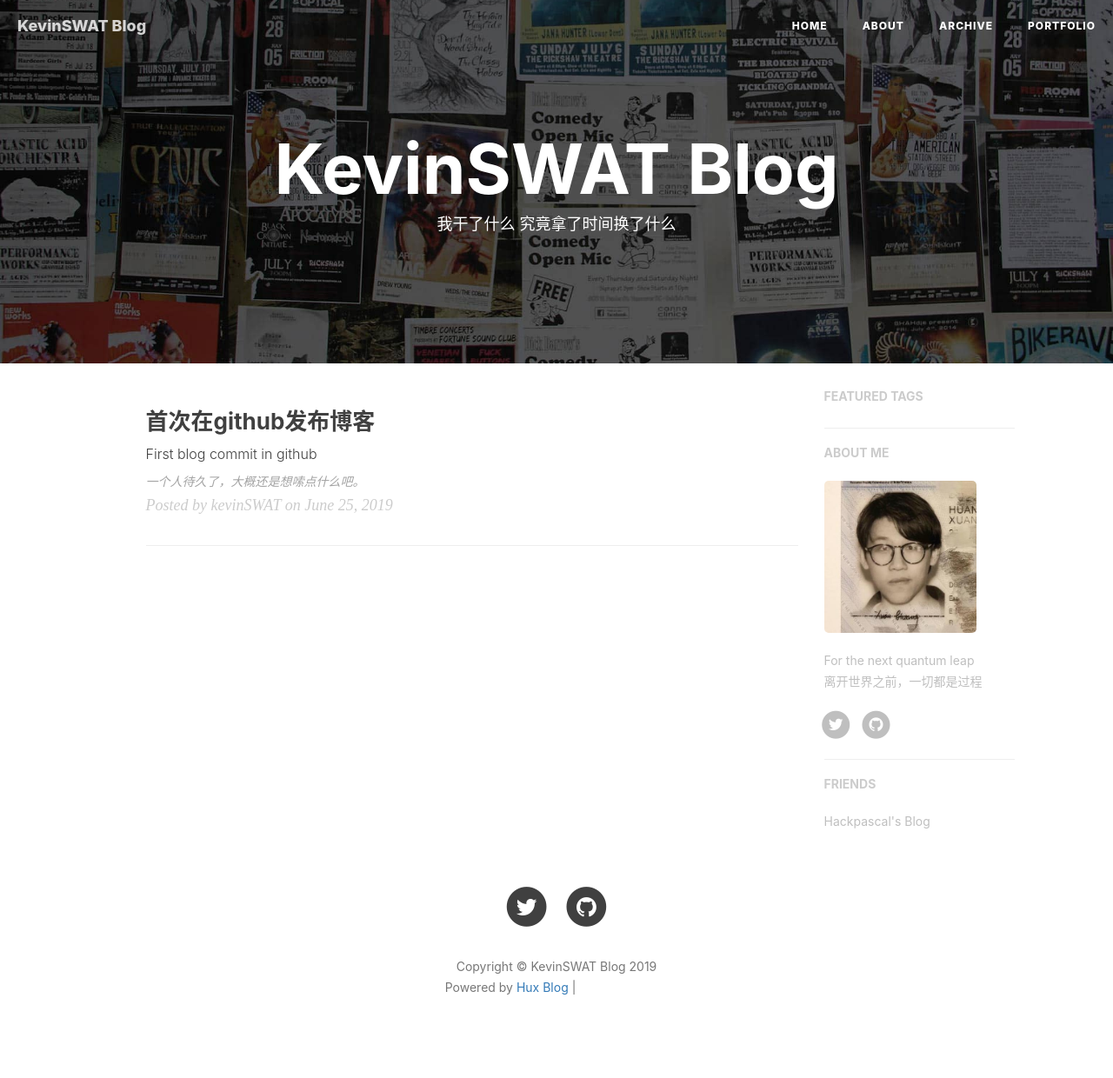
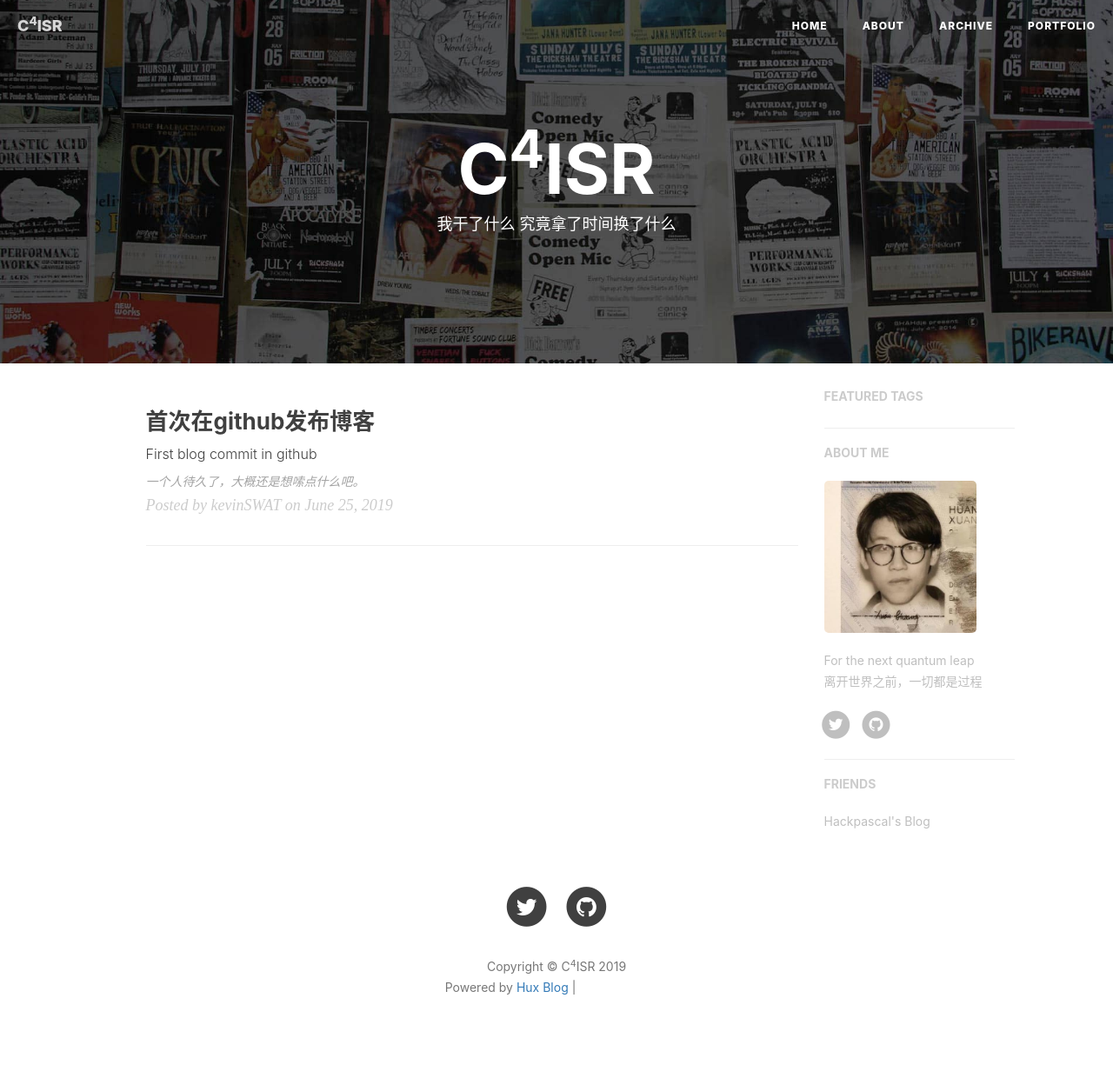
Before and after one commit to kevinswat/kevinswat.github.io, a Jekyll site: the page built from index.html, in a window 1280 px wide. Shown: the whole page at 87% size. Built offline with Jekyll 4.4.1, drawn with Linux system fonts in a browser that asks for light colours; nearby versions of some CDN libraries; the list of posts is cut into pages by our own code; comment, search, counter and statistics services are not loaded; grey boxes are pictures that could not be loaded.

Commit message:
修改标题

```diff
--- a/_config.yml
+++ b/_config.yml
@@ -1,9 +1,9 @@
 # Site settings
-title: KevinSWAT Blog
-SEOTitle: KevinSWAT的博客 | KevinSWAT Blog
+title: C<sup>4</sup>ISR
+SEOTitle: C4ISR | kevinSWAT Blog
 header-img: img/home-bg.jpg
 email: kevinswat@live.com
-description: "关于程序与设计、黑客与画家 | KevinSWAT，Software Engineer | 这里是KevinSWAT的个人博客，与你一起发现更大的虚拟世界。"
+description: "关于程序与设计 | kevinSWAT，Software Engineer | 这里是KevinSWAT的个人博客，与你一起发现更大的虚拟世界。"
 keyword: "KevinSWAT"
 url: "kevinswat.github.io"              # your host, for absolute URL
 baseurl: ""                             # for example, '/blog' if your blog hosted on 'host/blog'
```
